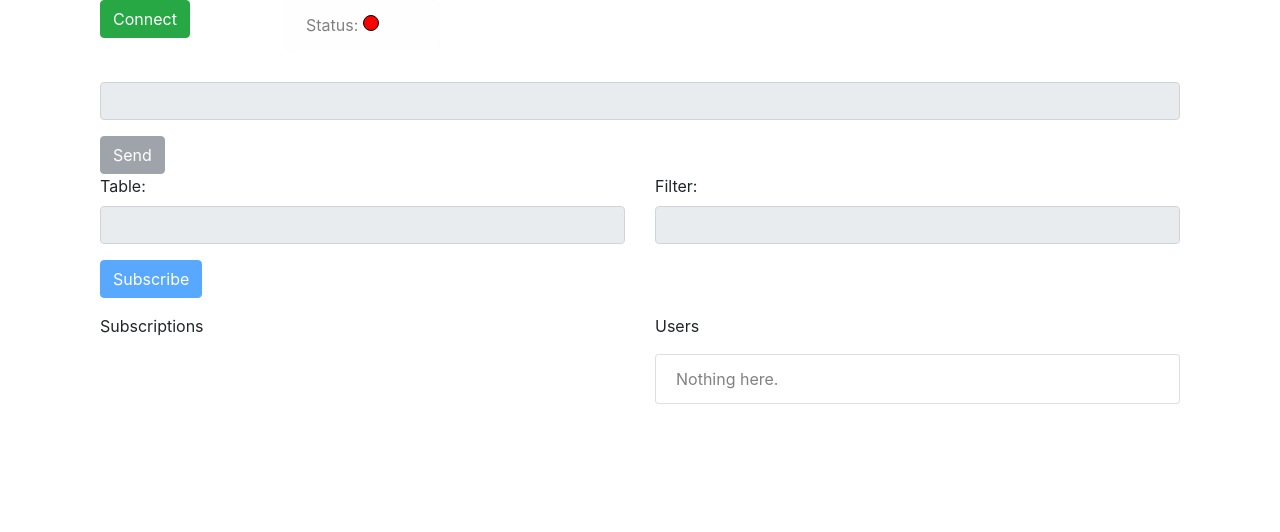
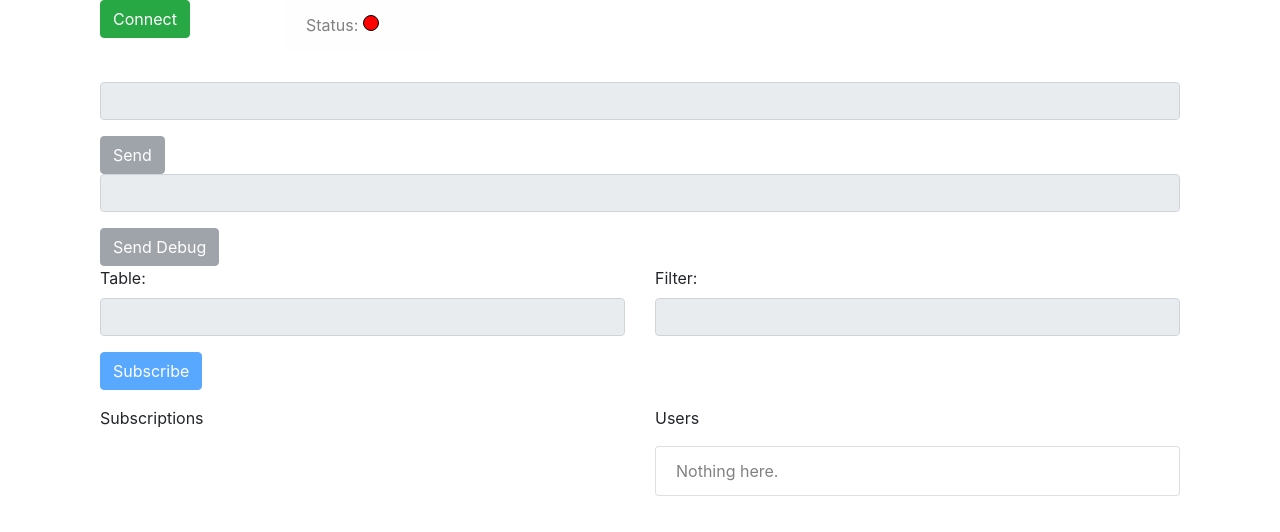
Before and after one commit to Krakarn/ws-todo-client, a React app: page / in a window 1280 px wide. Shown: the top 532 px of the page. Built offline with nearby package versions, Linux system fonts and the light colour scheme; the HTML template or start-up script is replaced by a standard one.

Commit message:
Added debug message form.

```diff
--- a/src/components/subscribe/ui.tsx
+++ b/src/components/subscribe/ui.tsx
@@ -19,6 +19,7 @@ export interface ISubscribeUIComponentProps {
 
 export interface ISubscribeUIComponentState {
   customInputValue: string;
+  debugInputValue: string;
   tableValue: string;
   filterValue: string;
 }
@@ -32,6 +33,7 @@ export interface ISubscribeUIComponentState {
 
     this.state = {
       customInputValue: '',
+      debugInputValue: '',
       tableValue: '',
       filterValue: '',
     };
@@ -45,6 +47,19 @@ export interface ISubscribeUIComponentState {
     } catch(e) {
       this.props.subscribeUI.setError(e.message);
     }
+
+    return false;
+  }
+
+  public onSubmitDebug(e: Event) {
+    e.preventDefault();
+
+    const message = {
+      type: 'debug',
+      expression: this.state.debugInputValue,
+    };
+
+    this.props.subscribeUI.sendMessage(message);
 
     return false;
   }
@@ -72,6 +87,12 @@ export interface ISubscribeUIComponentState {
   public onCustomInputChange(event: Event) {
     this.setState({
       customInputValue: (event.target as HTMLInputElement).value,
+    });
+  }
+
+  public onDebugInputChange(event: Event) {
+    this.setState({
+      debugInputValue: (event.target as HTMLInputElement).value,
     });
   }
 
@@ -150,6 +171,24 @@ export interface ISubscribeUIComponentState {
               Send
             </button>
           </form>
+          <form onSubmit={this.onSubmitDebug.bind(this)}>
+            <div className='form-group'>
+              <input
+                className='form-control'
+                type='text'
+                disabled={!this.props.subscribeUI.connected}
+                value={this.state.debugInputValue}
+                onChange={this.onDebugInputChange.bind(this)}
+              />
+            </div>
+            <button
+              className='btn btn-secondary'
+              type='submit'
+              disabled={!this.props.subscribeUI.connected}
+            >
+              Send Debug
+            </button>
+          </form>
           <form onSubmit={this.onSubmitSubscribe.bind(this)}>
             <div className='form-group row'>
               <div className='col'>
```
